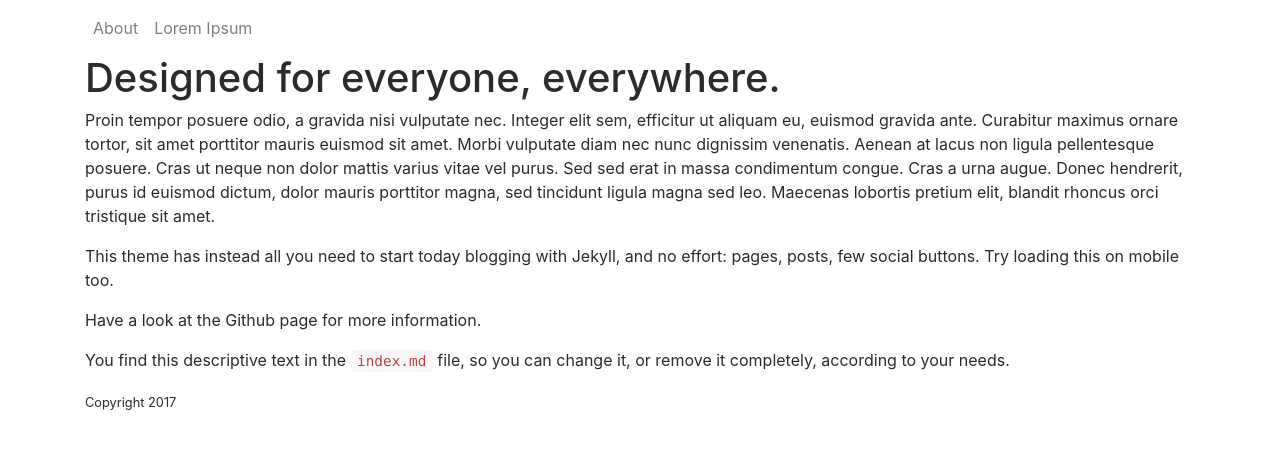
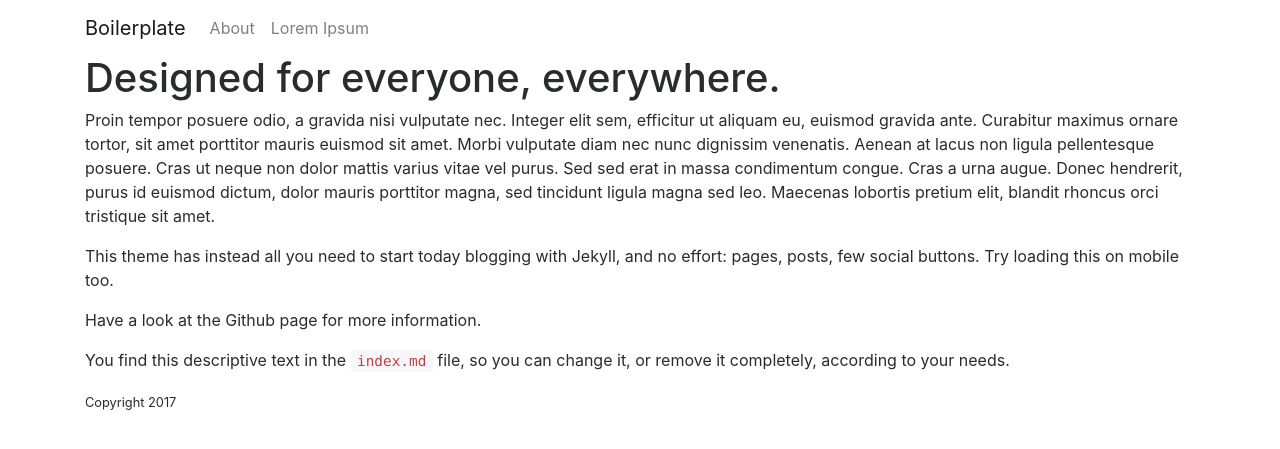
Before and after one commit to krussll/etsysimplicity, a Jekyll site: the page built from index.md, in a window 1280 px wide. Shown: the top 449 px of the page. Built offline with Jekyll 4.4.1, drawn with Linux system fonts in a browser that asks for light colours; a script that is not in the unit is left out.

Commit message:
Update nav.html

```diff
--- a/_includes/nav.html
+++ b/_includes/nav.html
@@ -1,10 +1,8 @@
 <header class="navbar navbar-light navbar-toggleable-md bd-navbar">
   <nav class="container">
-    <div class="d-flex justify-content-between hidden-lg-up">
-      <a class="navbar-brand" href="{{ site.url }}">
-        Boilerplate
-      </a>
-    </div>
+    <a class="navbar-brand" href="{{ site.url }}">
+      Boilerplate
+    </a>
 
     <div class="collapse navbar-collapse" id="bd-main-nav">
       <ul class="nav navbar-nav">
```
